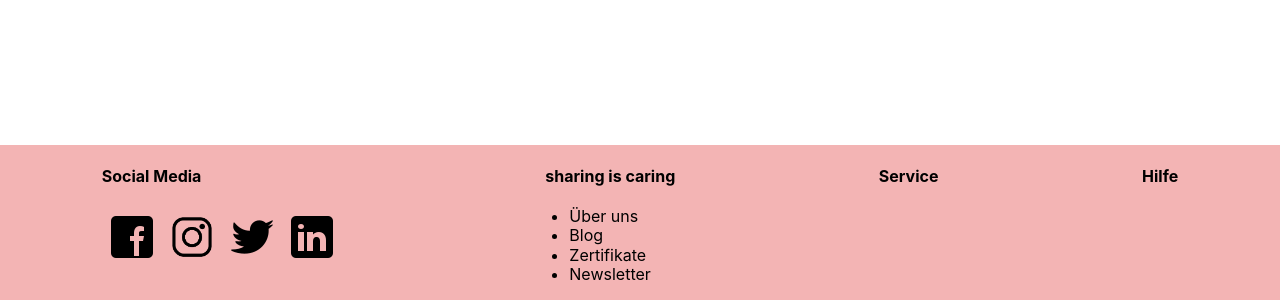
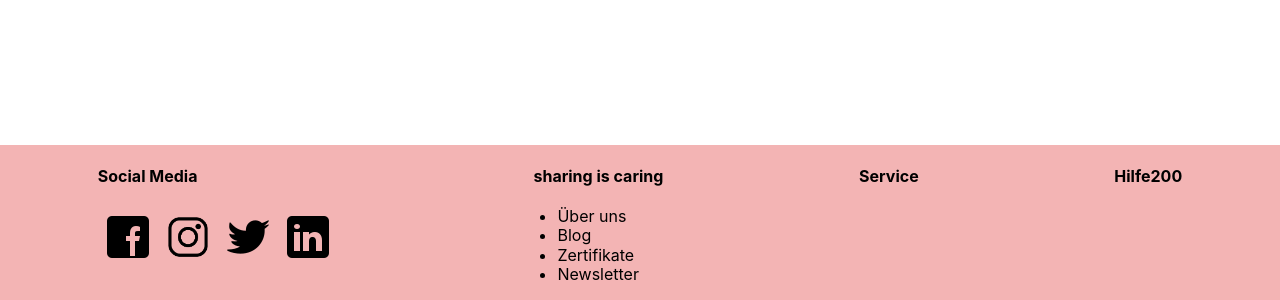
Before and after one commit to Mindshare-Code-Collective/sharing-is-caring, a React (Create React App) app in the folder frontend/: page / in a window 1280 px wide. Shown: the part 500-800 px from the top of the page. Built offline with nearby package versions, Linux system fonts and the light colour scheme.

Commit message:
another change on footer

```diff
--- a/frontend/src/component/Footer/Footer.jsx
+++ b/frontend/src/component/Footer/Footer.jsx
@@ -38,7 +38,7 @@ const Footer = () => {
 
           </div>
           <div className="footer-col">
-            <h4>Hilfe</h4>
+            <h4>Hilfe200</h4>
           </div>
     </div>
 
```
